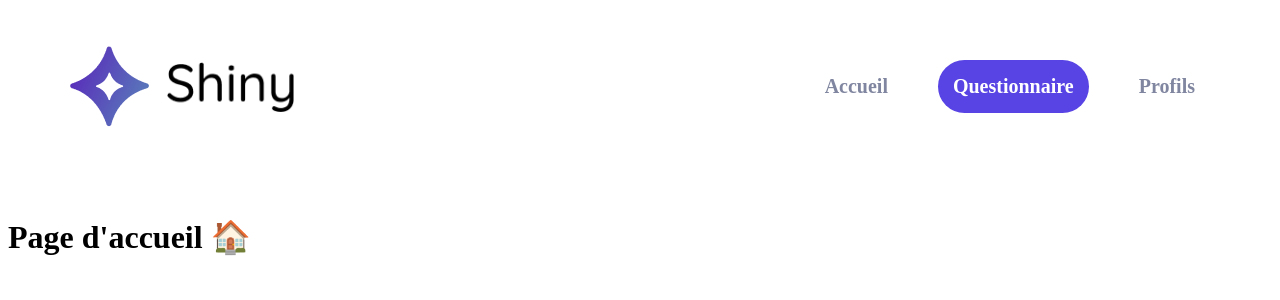
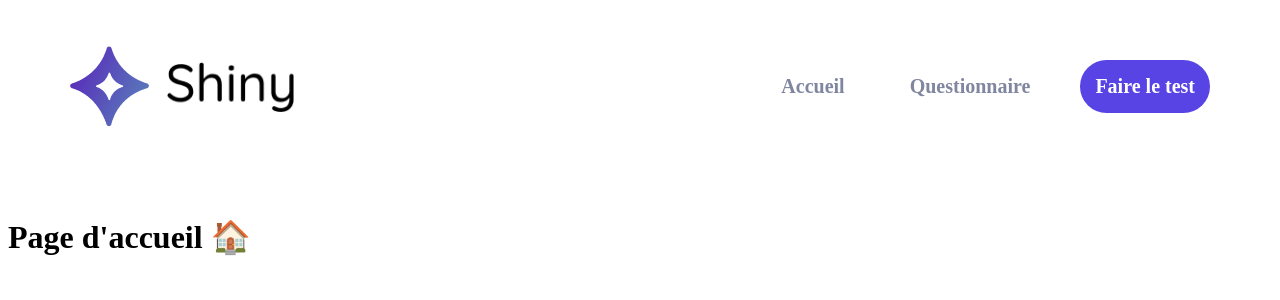
Before and after one commit to tthiberge/react-shiny-agency, a React (Create React App) app: page / in a window 1280 px wide. Shown: the top 300 px of the page. Built offline with nearby package versions, Linux system fonts and the light colour scheme.

Commit message:
Complément de ma solution

```diff
--- a/src/components/Header/index.jsx
+++ b/src/components/Header/index.jsx
@@ -65,8 +65,8 @@
 
       <StyledNav>
         <StyledLink  to="/">Accueil</StyledLink >
-        <StyledLink  to="/survey/1" $isFullLink>Questionnaire</StyledLink >
-        <StyledLink  to="/freelances">Profils</StyledLink >
+        <StyledLink  to="/survey/1" >Questionnaire</StyledLink >
+        <StyledLink  to="/freelances" $isFullLink>Faire le test</StyledLink >
       </StyledNav>
     </StyledBanner>
   )
```
Also changed, not shown: src/utils/style/Atoms.jsx (added, +16 -0 lines), src/assets/home-illustration.svg (added).
